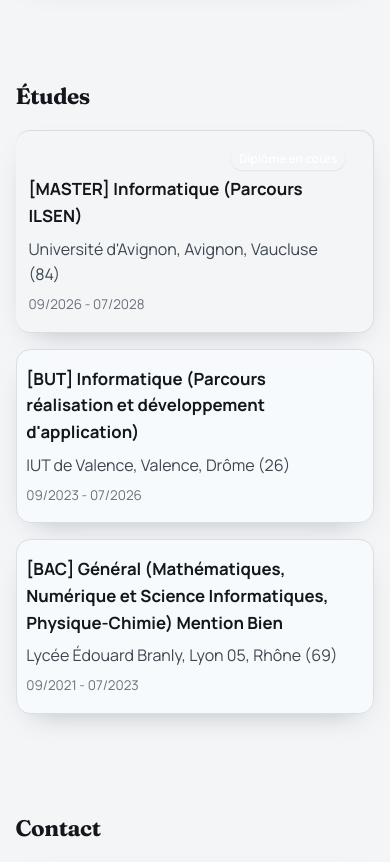
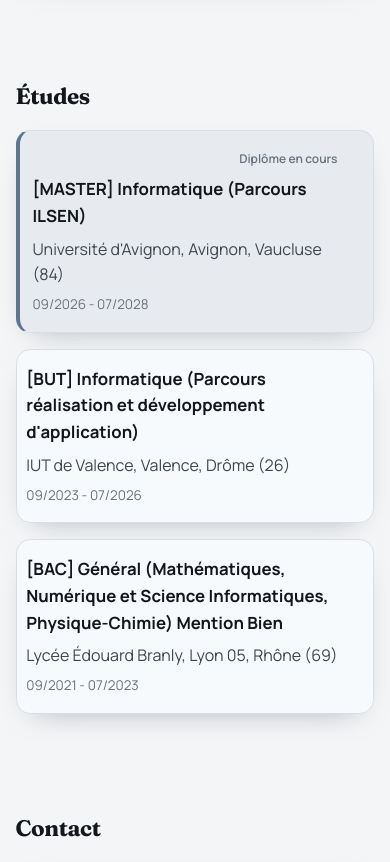
Before and after one commit to endercreeps/portfolio, an Angular app: page / in a window 390 px wide. Shown: the part 4860-5722 px from the top of the page. Built offline with nearby package versions, Linux system fonts and the light colour scheme.

Commit message:
feat: add CNAME file and update styles for timeline item badges in light and dark themes

```diff
--- a/src/app/sections/school/school.component.scss
+++ b/src/app/sections/school/school.component.scss
@@ -6,12 +6,12 @@
 .timeline-item {
   display: grid;
   gap: 0.8rem;
-  position: relative; /* required so the badge can be positioned top-right */
+  position: relative;
 
   header {
     display: grid;
     gap: 0.25rem;
-    padding-right: 3.2rem; /* leave space for the top-right badge */
+    padding-right: 3.2rem;
   }
 
   h3 {
@@ -38,11 +38,10 @@
   }
 }
 
-/* Style when the school item is marked as in progress */
 .timeline-item.in-progress {
-  border-left: 4px solid var(--accent-color);
+  border-left: 4px solid var(--accent);
   padding-left: 0.8rem;
-  background: color-mix(in srgb, var(--accent-color) 6%, transparent);
+  background: color-mix(in srgb, var(--accent) 8%, transparent);
 }
 
 .timeline-item .status-badge {
@@ -53,22 +52,34 @@
   padding: 0.18rem 0.6rem;
   font-size: 0.72rem;
   font-weight: 600;
-  color: var(--on-accent, #fff);
-  background: var(--accent-color);
   border-radius: 999px;
-  box-shadow: 0 1px 2px rgba(0,0,0,0.08);
 }
 
-/* Responsive: on small screens stack header content and avoid absolute badge overlap */
+/* Light theme badge styling */
+[data-theme='light'] .timeline-item .status-badge {
+  background: var(--accent);
+  color: #1a2332;
+  border: 1.2px solid color-mix(in srgb, var(--accent) 60%, #999);
+  box-shadow: 0 2px 4px rgba(0, 0, 0, 0.12);
+}
+
+/* Dark theme badge styling */
+[data-theme='dark'] .timeline-item .status-badge {
+  background: var(--accent);
+  color: #f5f8fc;
+  border: none;
+  box-shadow: 0 1px 2px rgba(0, 0, 0, 0.3);
+}
+
+
+
 @media (max-width: 600px) {
   .timeline-item {
-    padding-left: 0.6rem; /* reduce left padding for narrow view */
+    padding-left: 0.6rem;
   }
 
-  /* Use a two-column grid: main content / badge. Keeps title + school + period stacked on the left,
-     badge stays on the right without forcing all elements into a single column. */
   .timeline-item header {
-    padding-right: 0; /* no extra right padding on small screens */
+    padding-right: 0;
     display: grid;
     grid-template-columns: 1fr auto;
     gap: 0.4rem 0.75rem;
@@ -84,7 +95,6 @@
     font-size: 0.75rem;
   }
 
-  /* Ensure title and meta stay in the first column */
   .timeline-item header h3,
   .timeline-item header p,
   .timeline-item header span {
```
Also changed, not shown: 1 other file (tests, documents, lock files or other folders).
